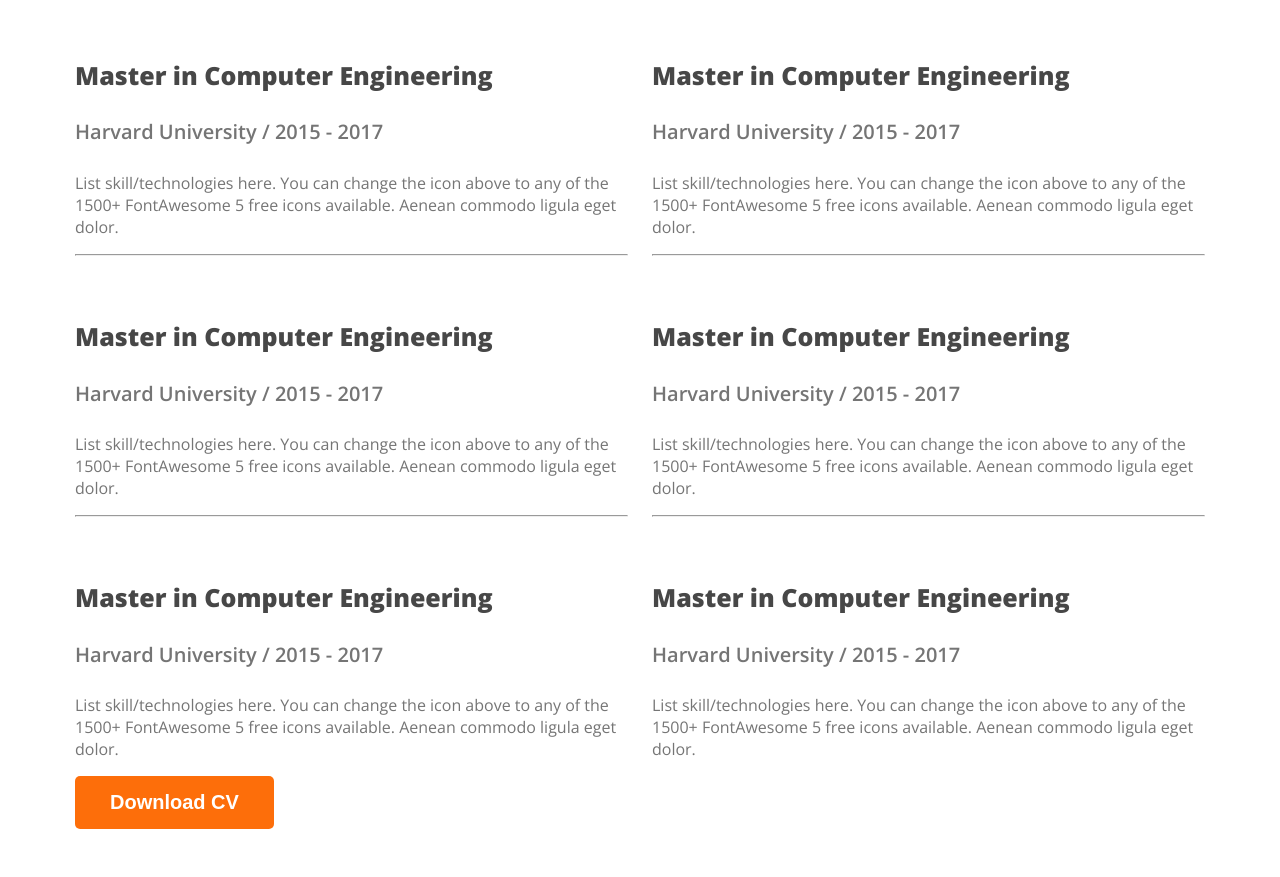
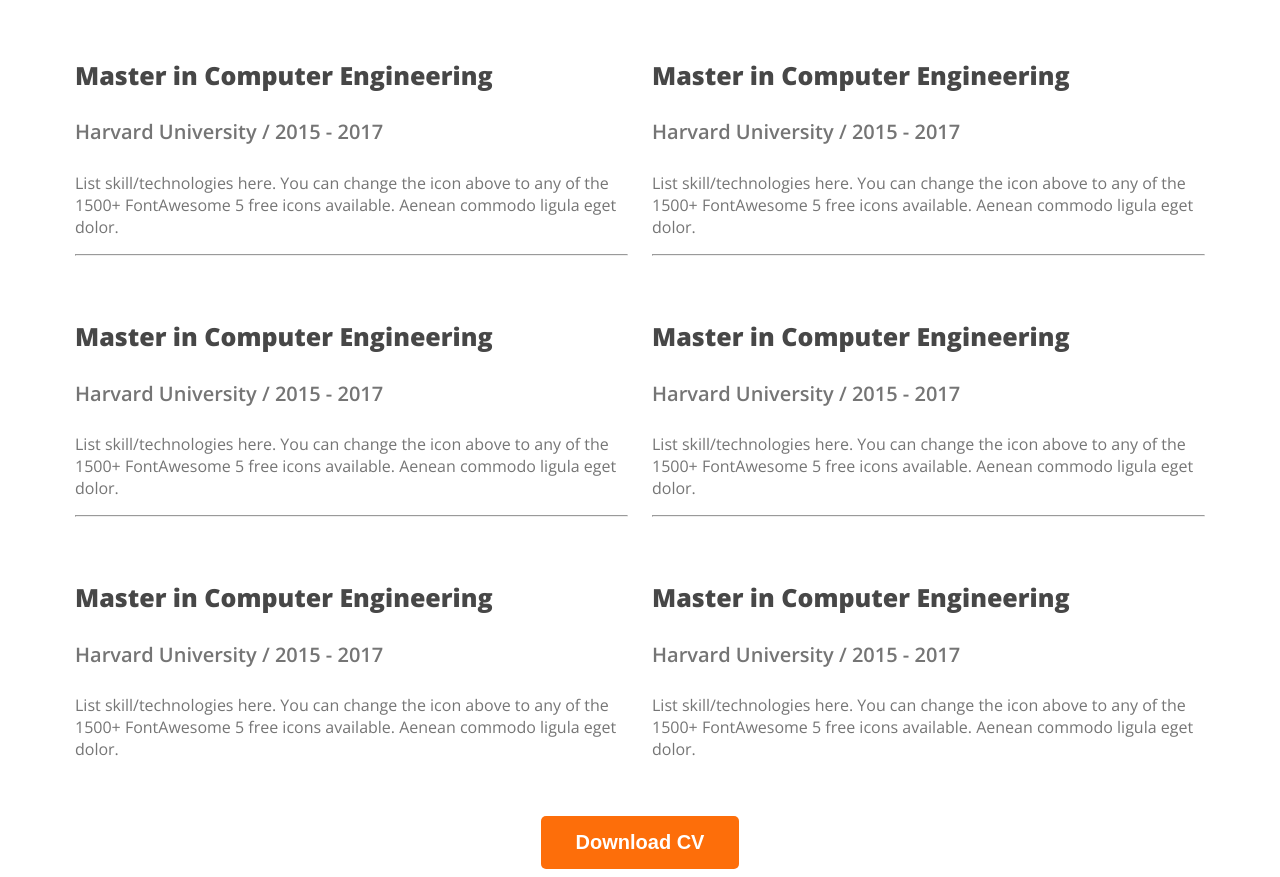
Before and after one commit to 0RafsanAhsan0/developer-portfolio, a plain HTML site: page index.html in a window 1280 px wide. Shown: the part 2782-3659 px from the top of the page. Before the commit the page ends 3619 px from the top, so only its background shows below. Drawn offline with nearby package versions, Linux system fonts and the light colour scheme.

Commit message:
resume part done

```diff
--- a/index.html
+++ b/index.html
@@ -92,6 +92,7 @@
                         the 1500+ FontAwesome 5 free icons available. Aenean commodo ligula eget dolor.</p>
                 </div>
             </div>
+        </section>
             <!-- resume section -->
             <section>
                 <h3 class="section-title">A Summary of My Resume</h3>
@@ -149,9 +150,11 @@
                         </div>
                     </div>
                 </div>
-                <button id="resume-button" class="btn-primary">Download CV</button>
+                <div class="download-cv">
+                    <button id="resume-button" class="btn-primary">Download CV</button>
+                </div>
             </section>
-        </section>
+
     </main>
     <footer>
 
--- a/styles/style.css
+++ b/styles/style.css
@@ -194,3 +194,7 @@ main {
 .resume-info{
     padding-top: 30px;
 }
+.download-cv{
+    text-align: center;
+    margin-top: 40px;
+}
```
